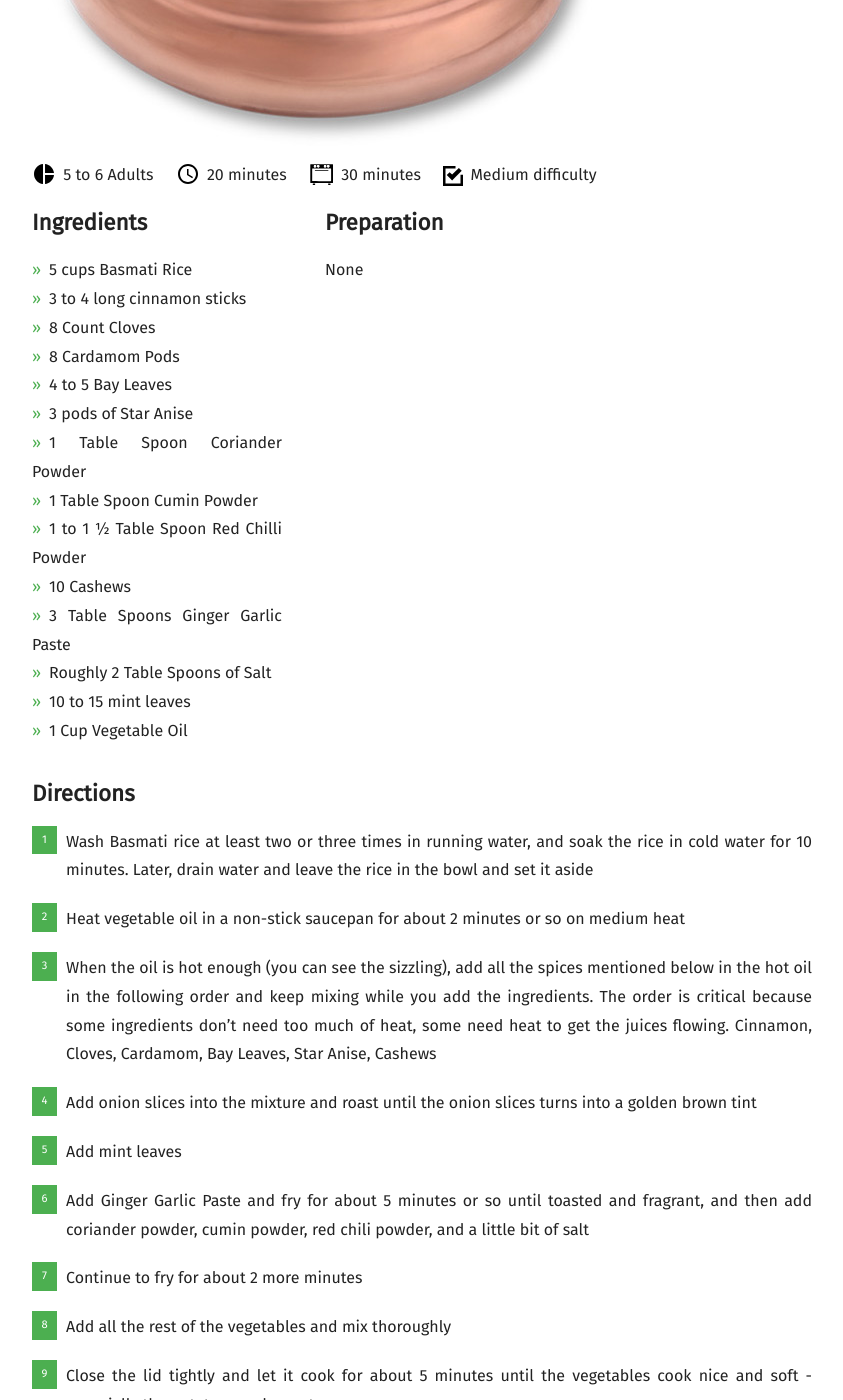
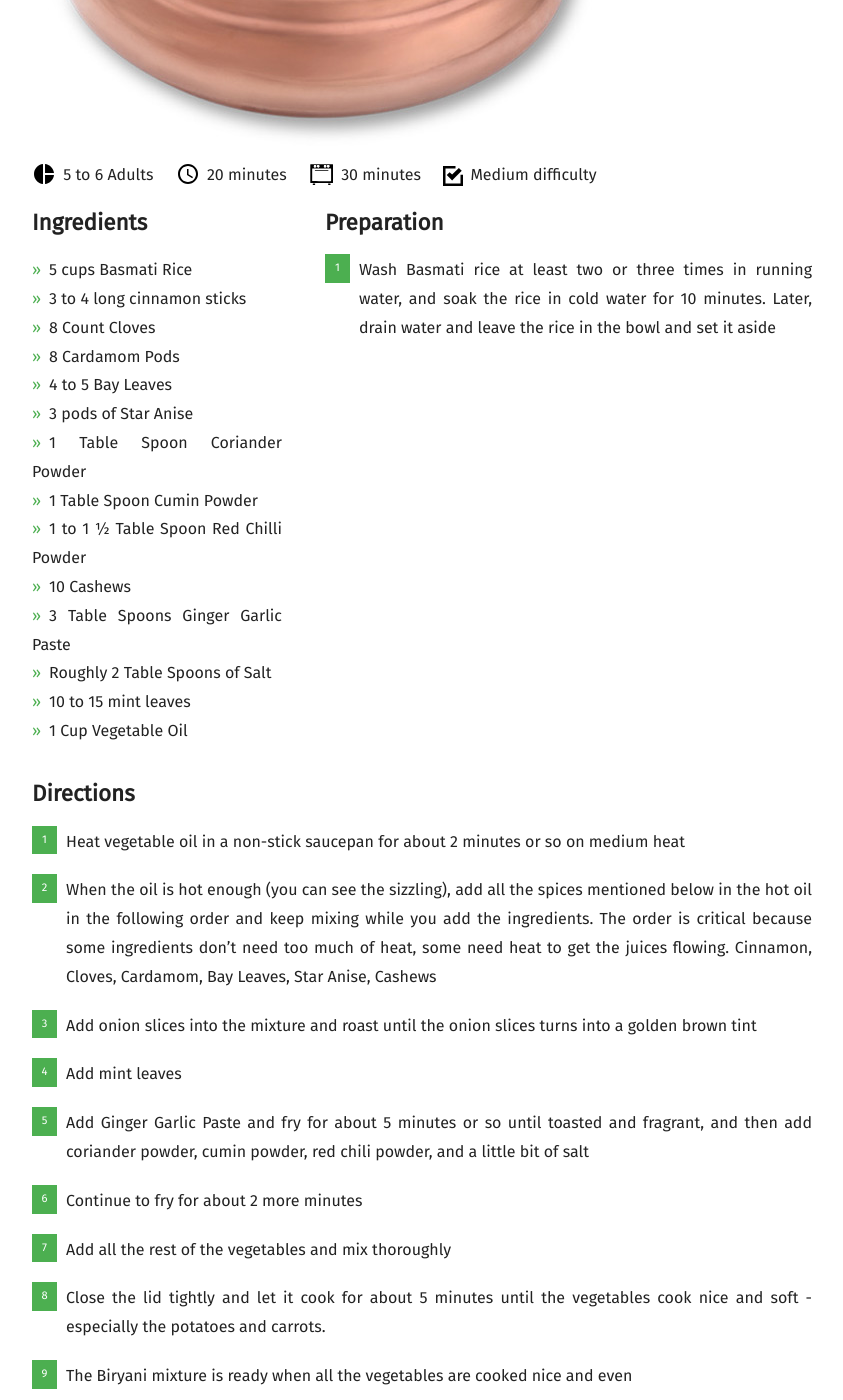
Before and after one commit to mallikasdishes/github.io, a Jekyll site: the page built from _posts/2017-01-05-vegetable-biryani.md, in a window 1280 px wide and 1400 px high, scrolled down 947 px. Shown: the whole window, without its empty margins (58-901 px from the left). Built offline with Jekyll 4.4.1, drawn with Linux system fonts in a browser that asks for light colours; nearby versions of some CDN libraries; some web fonts are replaced; comment, search, counter and statistics services are not loaded; some of the changed lines change nothing that is shown.

Commit message:
Update 2017-01-05-vegetable-biryani.md

```diff
--- a/_posts/2017-01-05-vegetable-biryani.md
+++ b/_posts/2017-01-05-vegetable-biryani.md
@@ -12,17 +12,16 @@ recipe:
   cook_time: "30 minutes"
   prep_time: "20 minutes"
   directions_markdown: |-
-      1. Wash Basmati rice at least two or three times in running water, and soak the rice in cold water for 10 minutes. Later, drain water and leave the rice in the bowl and set it aside
-      2. Heat vegetable oil in a non-stick saucepan for about 2 minutes or so on medium heat
-      3. When the oil is hot enough (you can see the sizzling), add all the spices mentioned below in the hot oil in the following order and keep mixing while you add the ingredients. The order is critical because some ingredients don't need too much of heat, some need heat to get the juices flowing. Cinnamon, Cloves, Cardamom, Bay Leaves, Star Anise, Cashews
-      4. Add onion slices into the mixture and roast until the onion slices turns into a golden brown tint
-      5. Add mint leaves
-      6. Add Ginger Garlic Paste and fry for about 5 minutes or so until toasted and fragrant, and then add coriander powder, cumin powder, red chili powder, and a little bit of salt
-      7. Continue to fry for about 2 more minutes
-      8. Add all the rest of the vegetables and mix thoroughly
-      9. Close the lid tightly and let it cook for about 5 minutes until the vegetables cook nice and soft - especially the potatoes and carrots.
-      10. The Biryani mixture is ready when all the vegetables are cooked nice and even
-      11. Turn the stove off and keep it aside. Now it is time to make Basmati rice.
+      1. Heat vegetable oil in a non-stick saucepan for about 2 minutes or so on medium heat
+      2. When the oil is hot enough (you can see the sizzling), add all the spices mentioned below in the hot oil in the following order and keep mixing while you add the ingredients. The order is critical because some ingredients don't need too much of heat, some need heat to get the juices flowing. Cinnamon, Cloves, Cardamom, Bay Leaves, Star Anise, Cashews
+      3. Add onion slices into the mixture and roast until the onion slices turns into a golden brown tint
+      4. Add mint leaves
+      5. Add Ginger Garlic Paste and fry for about 5 minutes or so until toasted and fragrant, and then add coriander powder, cumin powder, red chili powder, and a little bit of salt
+      6. Continue to fry for about 2 more minutes
+      7. Add all the rest of the vegetables and mix thoroughly
+      8. Close the lid tightly and let it cook for about 5 minutes until the vegetables cook nice and soft - especially the potatoes and carrots.
+      9. The Biryani mixture is ready when all the vegetables are cooked nice and even
+      10. Turn the stove off and keep it aside. Now it is time to make Basmati rice.
   ingredients_markdown: |-
       * 5 cups Basmati Rice
       * 3 to 4 long cinnamon sticks
@@ -40,7 +39,8 @@ recipe:
       * 1 Cup Vegetable Oil
   servings: "5 to 6 Adults"
   difficulty: Medium difficulty
-  preparation_details: None
+  preparation_details: |-
+    1. Wash Basmati rice at least two or three times in running water, and soak the rice in cold water for 10 minutes. Later, drain water and leave the rice in the bowl and set it aside
   other_details: None
   additional_comments: |-
     In a rice cooker, add soaked Biryani rice, 7 ½ cups of water (as a general guide, for each cup of rice, use 1 ½ cup of water to cook evenly), Biryani mixture, remaining salt and leave the cooker ON for about 30 minutes. Mix the contents in the cooker ONCE after 15 minutes or so for nice even cooking.
```
